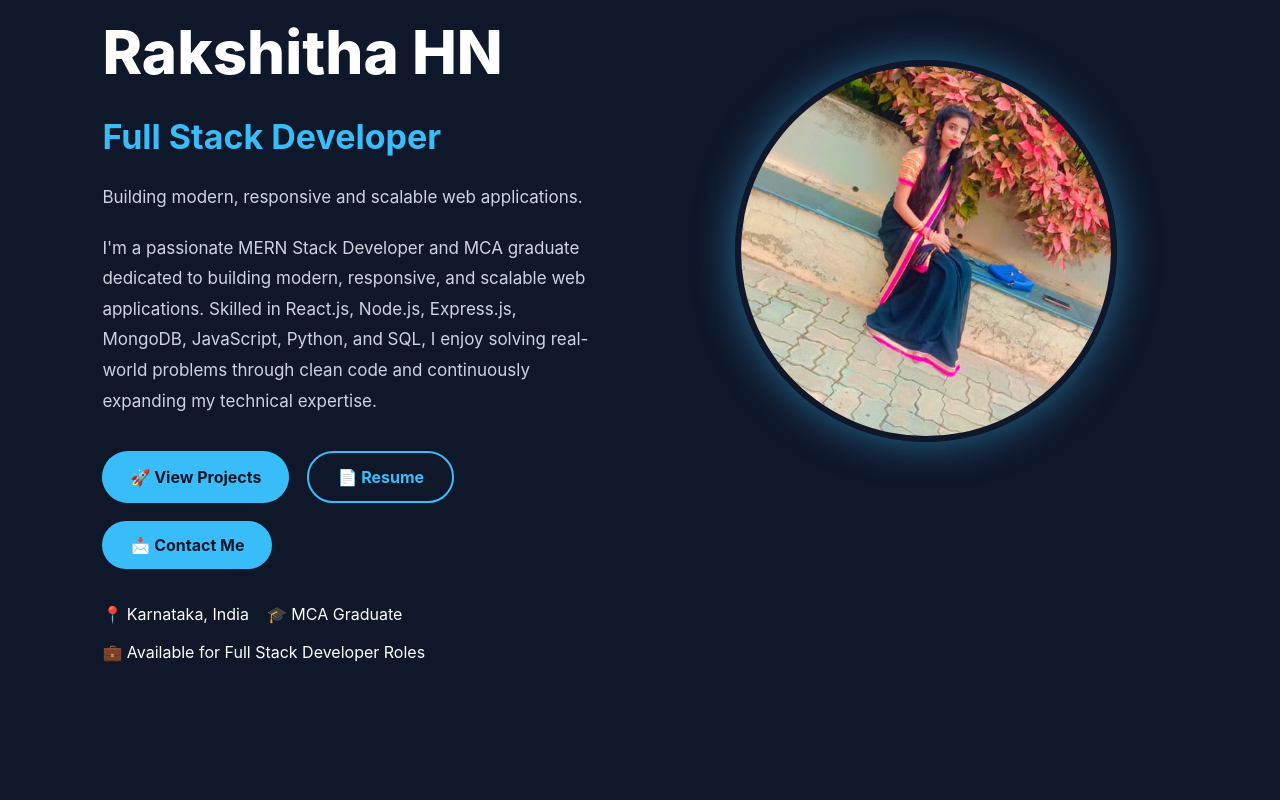
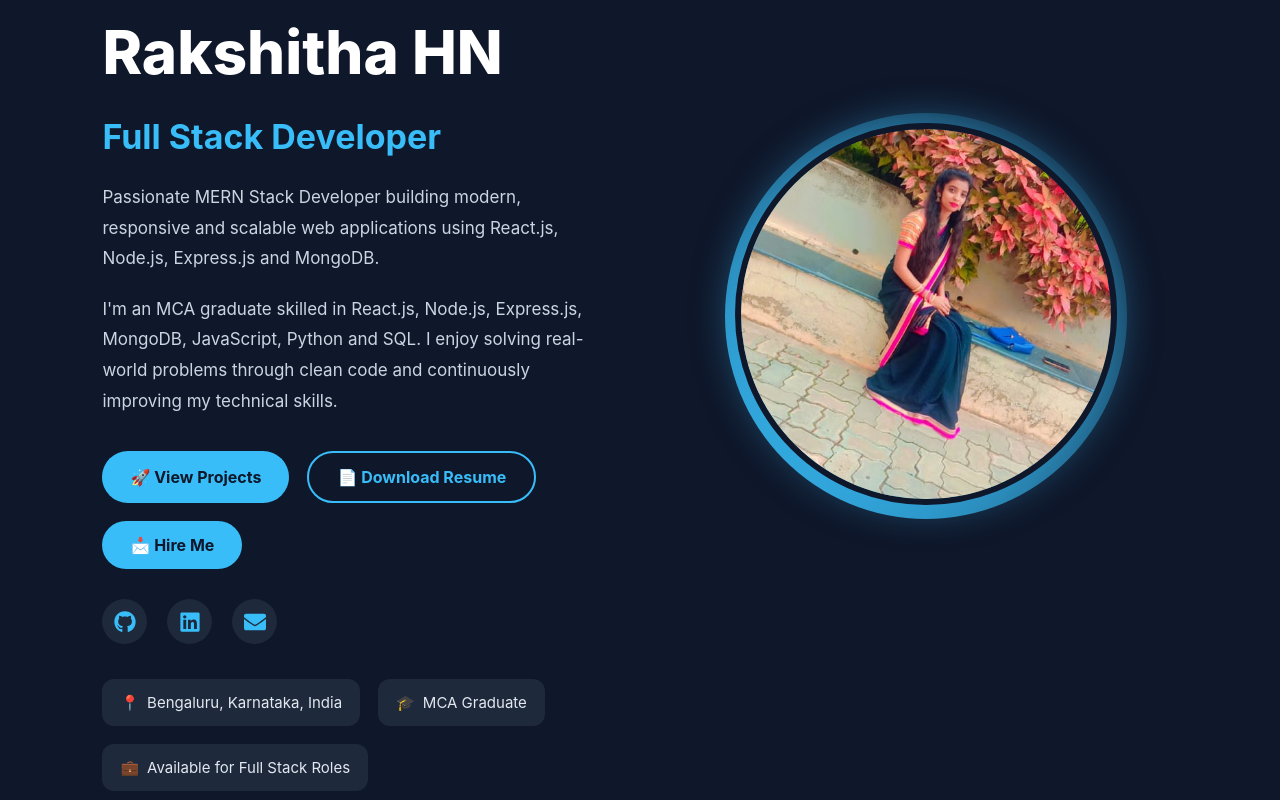
Before and after one commit to rakshu112003/rakshitha-portfolio, a React (Create React App) app: page / in a window 1280 px wide. Shown: the part 280-1080 px from the top of the page. Built offline with nearby package versions, Linux system fonts and the light colour scheme.

Commit message:
Update Home.jsx

```diff
--- a/src/components/Home.jsx
+++ b/src/components/Home.jsx
@@ -1,85 +1,311 @@
 import React from "react";
 import { TypeAnimation } from "react-type-animation";
+import {
+  FaGithub,
+  FaLinkedin,
+  FaEnvelope,
+} from "react-icons/fa";
+
 import "./Home.css";
 
+
 function Home() {
+
   return (
-    <section id="home" className="home" data-aos="fade-up">
+
+    <section
+      id="home"
+      className="home"
+      data-aos="fade-up"
+    >
+
+
       <div className="home-content">
+
+
+
+        {/* Left Content */}
 
         <div className="home-text">
 
-          <span className="badge">🚀 Open to Work</span>
 
-          <h3>Hello, I'm</h3>
+          <span className="badge">
+            🚀 Open to Work
+          </span>
 
-          <h1>Rakshitha HN</h1>
+
+
+          <h3>
+            👋 Hello, I'm
+          </h3>
+
+
+
+          <h1>
+            Rakshitha HN
+          </h1>
+
+
 
           <TypeAnimation
+
             sequence={[
+
               "MERN Stack Developer",
               2000,
+
               "Full Stack Developer",
               2000,
+
               "React Developer",
               2000,
+
               "Python Developer",
               2000,
+
             ]}
+
+
             wrapper="h2"
+
             speed={50}
+
             repeat={Infinity}
+
           />
 
+
+
+
           <p className="tagline">
-            Building modern, responsive and scalable web applications.
+
+            Passionate MERN Stack Developer building modern,
+            responsive and scalable web applications using
+            React.js, Node.js, Express.js and MongoDB.
+
           </p>
 
+
+
+
           <p>
-            I'm a passionate MERN Stack Developer and MCA graduate dedicated
-            to building modern, responsive, and scalable web applications.
-            Skilled in React.js, Node.js, Express.js, MongoDB, JavaScript,
-            Python, and SQL, I enjoy solving real-world problems through
-            clean code and continuously expanding my technical expertise.
+
+            I'm an MCA graduate skilled in React.js, Node.js,
+            Express.js, MongoDB, JavaScript, Python and SQL.
+            I enjoy solving real-world problems through clean
+            code and continuously improving my technical skills.
+
           </p>
 
+
+
+
+
+          {/* Buttons */}
+
           <div className="buttons">
-            <a href="#projects" className="btn">
+
+
+            <a
+              href="#projects"
+              className="btn"
+            >
               🚀 View Projects
             </a>
 
-            <a href="#resume" className="btn btn-outline">
-              📄 Resume
+
+
+
+            <a
+              href="#resume"
+              className="btn btn-outline"
+            >
+              📄 Download Resume
             </a>
 
-            <a href="#contact" className="btn">
-              📩 Contact Me
+
+
+
+            <a
+              href="mailto:rakshithahn123@gmail.com"
+              className="btn"
+            >
+              📩 Hire Me
             </a>
+
+
           </div>
 
+
+
+
+
+          {/* Social Icons */}
+
+
+          <div className="social-icons">
+
+
+            <a
+              href="https://github.com/rakshu112003"
+              target="_blank"
+              rel="noreferrer"
+              aria-label="Github"
+            >
+              <FaGithub />
+            </a>
+
+
+
+
+
+            <a
+
+              href="https://www.linkedin.com/in/rakshitha-hn-a14124327/"
+
+              target="_blank"
+
+              rel="noreferrer"
+
+              aria-label="LinkedIn"
+
+            >
+
+              <FaLinkedin />
+
+            </a>
+
+
+
+
+
+            <a
+
+              href="mailto:rakshithahn123@gmail.com"
+
+              aria-label="Email"
+
+            >
+
+              <FaEnvelope />
+
+            </a>
+
+
+
+          </div>
+
+
+
+
+
+
+
+          {/* Info Cards */}
+
+
           <div className="home-info">
-            <span>📍 Karnataka, India</span>
-            <span>🎓 MCA Graduate</span>
-            <span>💼 Available for Full Stack Developer Roles</span>
+
+
+            <div>
+
+              📍
+
+              <span>
+                Bengaluru, Karnataka, India
+              </span>
+
+            </div>
+
+
+
+
+
+            <div>
+
+              🎓
+
+              <span>
+                MCA Graduate
+              </span>
+
+            </div>
+
+
+
+
+
+            <div>
+
+              💼
+
+              <span>
+                Available for Full Stack Roles
+              </span>
+
+            </div>
+
+
+
           </div>
+
+
+
 
         </div>
 
-        <div className="home-image" data-aos="zoom-in">
-          <img
-            src="/images/rakshitha.jpeg"
-            alt="Rakshitha HN"
-            className="profile-image"
-            loading="eager"
-            onError={(e) => {
-              console.error("Image not found:", e.target.src);
-            }}
-          />
+
+
+
+
+
+
+        {/* Profile Image */}
+
+
+        <div
+
+          className="home-image"
+
+          data-aos="zoom-in"
+
+        >
+
+
+
+          <div className="image-circle">
+
+
+            <img
+
+              src="/images/rakshitha.jpeg"
+
+              alt="Rakshitha HN"
+
+              className="profile-image"
+
+            />
+
+
+          </div>
+
+
+
         </div>
 
+
+
+
       </div>
+
+
+
     </section>
+
+
   );
+
 }
 
+
 export default Home;
```
